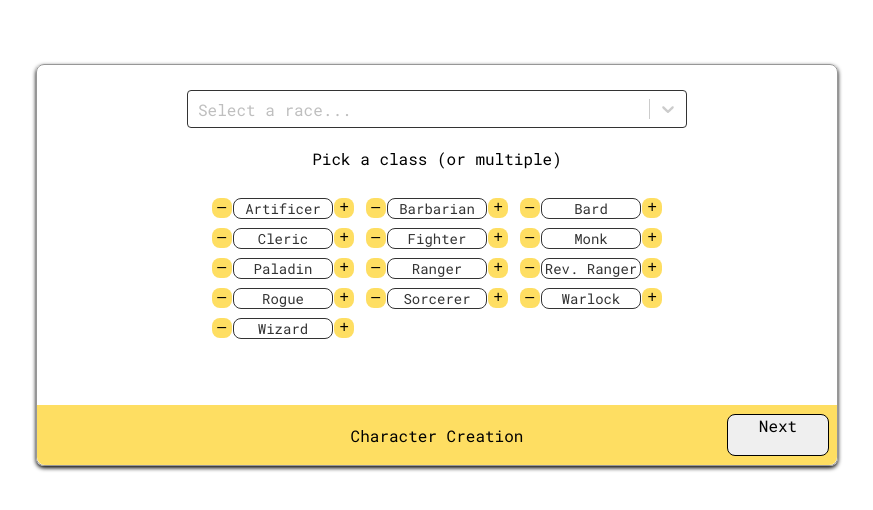
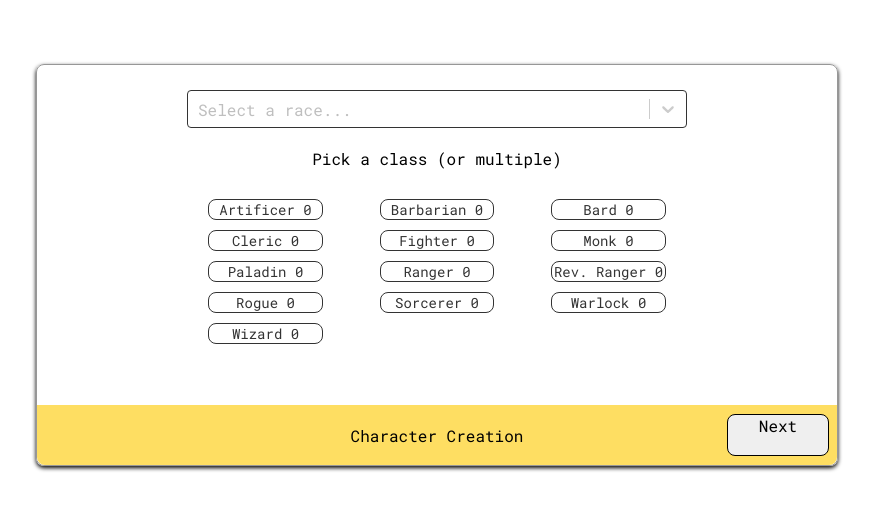
Before and after one commit to kkv263/dndf, a React (Create React App) app: page / in a window 1280 px wide. Both pictures are taken after a click on the element "Next". Shown: the top 510 px of the page, without its empty margins (203-1076 px from the left). Built offline with nearby package versions, Linux system fonts and the light colour scheme.

Commit message:
add magic items, need to integrate starting TP

```diff
--- a/src/actions/formActions.js
+++ b/src/actions/formActions.js
@@ -1,4 +1,4 @@
-import { CHANGE_LEVEL, CHANGE_NAME, CHANGE_FORM } from './types';
+import { CHANGE_LEVEL, CHANGE_NAME, CHANGE_FORM, SELECT_BUTTON, INC_CLEVEL, DEC_CLEVEL, INC_TP } from './types';
 
 export const changeLevel  = (level) => dispatch => {
    dispatch({
@@ -20,3 +20,45 @@ export const changeForm  = (value) => dispatch => {
     payload: value + 1
   });
 }
+
+export const selectButton = (value, index) => dispatch => {
+
+  var flip = 0
+  if (value[index] === 0) {
+    flip = 1
+  }
+
+  var newArray = Object.assign([...value], {[index]:flip })
+
+  dispatch({
+    type: SELECT_BUTTON,
+    payload:newArray
+  });
+}
+
+export const incClassLevel = (value, index) => dispatch => {
+  var inc = 1 + value[index]
+  var newArray = Object.assign([...value], {[index]:inc})
+
+  dispatch({
+    type: INC_CLEVEL,
+    payload:newArray
+  });
+}
+
+export const decClassLevel = (value, index) => dispatch => {
+  var dec = value[index] - 1
+  var newArray = Object.assign([...value], {[index]:dec})
+
+  dispatch({
+    type: DEC_CLEVEL,
+    payload:newArray
+  });
+}
+
+export const incTP = (value, addValue) => dispatch => {
+  dispatch({
+    type: INC_TP,
+    payload: value + addValue
+  })
+}
--- a/src/actions/types.js
+++ b/src/actions/types.js
@@ -1,3 +1,7 @@
 export const CHANGE_LEVEL = 'CHANGE_LEVEL';
 export const CHANGE_NAME = 'CHANGE_NAME';
 export const CHANGE_FORM = 'CHANGE_FORM';
+export const SELECT_BUTTON = 'SELECT_BUTTON';
+export const INC_CLEVEL = 'INC_CLEVEL';
+export const DEC_CLEVEL = 'DEC_CLEVEL';
+export const INC_TP = 'INC_TP'
--- a/src/components/NewChar.js
+++ b/src/components/NewChar.js
@@ -7,7 +7,8 @@ import {groupedOptions} from '../data/races-sublist';
 import classes from '../data/classes-list';
 
 import { connect } from 'react-redux';
-import { changeLevel, changeName,changeForm} from '../actions/formActions';
+import { changeLevel, changeName,changeForm, selectButton, decClassLevel,incClassLevel,incTP} from '../actions/formActions';
+import { newCharGroup } from '../data/magic-items-list';
 
 const classButtons = []
 
@@ -24,29 +25,62 @@ class NewChar extends Component {
     this.handleChange = this.handleChange.bind(this);
     this.handleSubmit = this.handleSubmit.bind(this);
     this.handleRadioChange = this.handleRadioChange.bind(this);
+    this.changeClassLevel = this.changeClassLevel.bind(this);
+    this.recordMagicItems = this.recordMagicItems.bind(this);
     }
 
   handleChange(event) {
     this.props.changeName(event.target.value)
   }
 
-  handleSubmit(event) {
+  handleSubmit() {
     this.props.changeForm(this.props.form)
-
   }
 
   handleRadioChange(event){
     this.props.changeLevel(event.target.value);
   }
 
+  changeClassLevel(classIndex,operator){
+    var total = 0
+    var limit = 0
+    for (var i = 0; i <this.props.classLevel.length; i++){
+      total += this.props.classLevel[i];
+    }
+    if (this.props.level === '1')
+      limit = 1
+    else if (this.props.level ==='j')
+      limit = 3
+    else if (this.props.level === 'e')
+      limit = 5
+
+     if (operator === 0)
+      this.props.selectButton(this.props.classLevel, classIndex);
+
+    if(operator === -1)
+      this.props.decClassLevel(this.props.classLevel,classIndex);
+
+    if (total < limit || limit === 1) {
+      if (operator === 1)
+        this.props.incClassLevel(this.props.classLevel, classIndex);
+    }
+  }
+
+  recordMagicItems(value){
+    if (value !== null)
+      this.props.incTP(this.props.tp,value.tp);
+  }
+
   render() {
-    var formState = ""
+    let formState = ""
+    let classLevelArray = this.props.classLevel
+    console.log(classLevelArray);
 
-    var classButtonsObject = classButtons.map((classItem, i) => {
-      return (<ClassButtonWrapper>
-              <IncDecButton>–</IncDecButton>
-              <ClassButton key={i}>{classItem}</ClassButton>
-              <IncDecButton>+</IncDecButton>
+    let classButtonsObject = classButtons.map((classItem, i) => {
+      return (<ClassButtonWrapper key={i}>
+              <IncDecButton show={this.props.level !== '1' && this.props.classLevel[i]} onClick={() => this.changeClassLevel(i,-1)}>–</IncDecButton>
+              <ClassButton selected={this.props.classLevel[i]} onClick={() => this.changeClassLevel(i,0)}>{classItem} {this.props.classLevel[i]}</ClassButton>
+              <IncDecButton show={this.props.level !== '1'&& this.props.classLevel[i]} onClick={() => this.changeClassLevel(i,1)}>+</IncDecButton>
               </ClassButtonWrapper>)
     });
 
@@ -58,13 +92,12 @@ class NewChar extends Component {
         <Text> And this character is...</Text>
         <input onClick={this.handleRadioChange} name="level" type="radio" id="level1" value="1"/>
         <label  htmlFor="level1" >Level 1</label>
-        <br/>
         <input onClick={this.handleRadioChange} name="level" type="radio" id="level2" value="j"/>
         <label style={{'color' : '#689EFF'}} htmlFor="level2" value="j">@Journeyfriend (Level 3)</label >
-        <br/>
         <input onClick={this.handleRadioChange} name="level" type="radio" id="level3" color ="#000" value="e"/>
         <label style={{'color' : '#FFDD3F'}} htmlFor="level3">@Elite Noodle (Level 5)</label >
         </LevelCheckBox>
+        <Select isClearable maxMenuHeight={155} styles ={Dropdown} placeholder={'Invest your TP into...'} options={newCharGroup} onChange={this.recordMagicItems}/>
         <BottomBar>
           <Text>Character Creation</Text>
           <NextButton onClick={this.handleSubmit}>Next</NextButton>
@@ -75,7 +108,7 @@ class NewChar extends Component {
       case 1:
       formState = (
       <RCWrapper>
-        <Select styles ={Dropdown} placeholder={'Select a race...'} options={groupedOptions} />
+        <Select maxMenuHeight={155} styles ={Dropdown} placeholder={'Select a race...'} options={groupedOptions}  />
         <Text mt={'2.5%'}>Pick a class (or multiple)</Text>
           <ClassButtonContainer>
           {classButtonsObject}
@@ -104,13 +137,17 @@ NewChar.propTypes = {
   changeLevel: propTypes.func.isRequired,
   level: propTypes.string.isRequired,
   name: propTypes.string.isRequired,
-  form: propTypes.number.isRequired
+  form: propTypes.number.isRequired,
+  classLevel: propTypes.array.isRequired,
+  tp:propTypes.number.isRequired
 }
 
 const mapStateToProps = state => ({
   level: state.info.level,
   name: state.info.name,
-  form: state.form.form
+  form: state.form.form,
+  classLevel: state.info.classLevel,
+  tp: state.info.tp
 });
 
-export default connect(mapStateToProps, {changeLevel,changeName,changeForm})(NewChar);
+export default connect(mapStateToProps, {changeLevel,changeName,changeForm,selectButton,decClassLevel,incClassLevel,incTP})(NewChar);
--- /dev/null
+++ b/src/data/magic-items-list.js
@@ -0,0 +1,41 @@
+export const tier1_4 = [
+	{ value: 'alchjug', label: 'Alchemy Jug', tp:4},
+	{ value: 'bob', label: 'Bag of Beans', tp:4},
+	{ value: 'balhar', label: 'Balance of Harmony', tp:4 },
+	{ value: 'beadfor', label: 'Bead of Force', tp:4 },
+	{ value: 'capwater', label: 'Cap of Water Breathing', tp:4 },
+	{ value: 'chimeopen', label: 'Chime of Opening', tp:4 },
+	{ value: 'cloakmanta', label: 'Cloak of the Manta Ray', tp:4 },
+	{ value: 'decanter', label: 'Decanter of Endless Water', tp:4 },
+	{ value: 'driftglo', label: 'Driftglobe', tp:4 },
+	{ value: 'dustdis', label: 'Dust of Disappearance', tp:4 },
+	{ value: 'dustdry', label: 'Dust of Dryness', tp:4 },
+	{ value: 'dustsne', label: 'Dust of Sneezing and Choking', tp:4 },
+	{ value: 'elemgem', label: 'Elemental Gem', tp:4 },
+	{ value: 'eyesmin', label: 'Eyes of Minute Seeing', tp:4 },
+	{ value: 'foldboat', label: 'Folding Boat', tp:4 },
+	{ value: 'gognig', label: 'Goggles of Night', tp:4 },
+	{ value: 'helmcom', label: 'Helm of Comprehending Languages', tp:4 },
+	{ value: 'hewsack', label: 'Heward\'s Handy Haversack', tp:4},
+	{ value: 'horsesp', label: 'Horseshoes of Speed', tp:4},
+	{ value: 'immrod', label: 'Immovable Rod', tp:4},
+	{ value: 'lanrev', label: 'Latern of Revealing', tp:4},
+	{ value: 'mirpas', label: 'Mirror of the Past', tp:4},
+	{ value: 'perihp', label: 'Periapt of Health', tp:4},
+	{ value: 'qualtok', label: 'Quall\'s Feather Token', tp:4},
+	{ value: 'ringswi', label: 'Ring of Swimming', tp:4},
+	{ value: 'robser', label: 'Robe of Serpents', tp:4},
+    { value: 'robite', label: 'Robe of Useful Items', tp:4},
+    { value: 'ropclim', label: 'Robe of Climbing', tp:4},
+    { value: 'sadcav', label: 'Saddle of the Cavalier', tp:4},
+    { value: 'sendston', label: 'Sending Stones', tp:4},
+    { value: 'wanmd', label: 'Wand of Magic Detection', tp:4},
+    { value: 'wandsec', label: 'Wand of Secrets', tp:4}
+];
+
+export const newCharGroup = [
+	{
+	  label: 'Tier 1 4TP',
+	  options: tier1_4
+    }
+];
--- a/src/reducers/infoReducer.js
+++ b/src/reducers/infoReducer.js
@@ -1,11 +1,14 @@
-import { CHANGE_LEVEL, CHANGE_NAME} from '../actions/types';
+import { CHANGE_LEVEL, CHANGE_NAME, SELECT_BUTTON, INC_CLEVEL, DEC_CLEVEL, INC_TP} from '../actions/types';
 
 const initialState = {
   level: '',
   name: '',
+  classLevel : [0,0,0,0,0,0,0,0,0,0,0,0,0],
+  tp:0
 };
 
 export default function(state = initialState, action) {
+
   switch(action.type){
     case CHANGE_LEVEL:
       return {
@@ -19,6 +22,29 @@ export default function(state = initialState, action) {
         name:action.payload
       }
 
+    case SELECT_BUTTON:
+      return{
+        ...state,
+        classLevel:action.payload
+      }
+
+    case INC_CLEVEL:
+      return{
+        ...state,
+        classLevel:action.payload
+      }
+
+    case DEC_CLEVEL:
+      return{
+        ...state,
+        classLevel:action.payload
+      }
+
+      case INC_TP:
+      return{
+        ...state,
+        tp:action.payload
+      }
     default:
       return state;
   }
--- a/src/styles/NewChar.style.js
+++ b/src/styles/NewChar.style.js
@@ -86,7 +86,7 @@ export const ClassButtonContainer = styled.div`
 display:flex;
 justify-content:space-between;
 flex-wrap:wrap;
-width: 450px;
+width: 500px;
 margin-top:2.5%;
 `
 
@@ -101,6 +101,7 @@ width:20px;
 height:20px;
 background-color:#fede62;
 border-radius:8px;
+visibility: ${props => props.show ? 'visible' : 'hidden'}
 cursor:pointer;
   &:hover{
   background-color:#333333;
@@ -112,14 +113,16 @@ export const ClassButton = styled.div`
   margin-left:1%;
   margin-right:1%;
   border: 1px solid #333333;
-  color: #333333;
+  border-radius:8px;
+  color: ${props => props.selected? 'white' : '#333333'};
   font-family: 'Roboto Mono', monospace;
   font-size: 14px;
-  width: 100px;
+  width: 115px;
   border-radius:8px;
+  background-color: ${props => props.selected? '#333333' : 'white'};
   cursor:pointer;
   &:hover{
-    background-color:#333333;
+    background-color: ${props => props.selected? '#333333' : '#979797'};
     color:white;
   }
 `
@@ -153,10 +156,6 @@ export const Dropdown = {
     ...base,
     width: '500px',
   }),
-  menuList: (base) =>  ({
-    ...base,
-    height: '130px'
-  }),
   placeholder: (base) => ({
     ...base,
     fontFamily:'Roboto Mono',
```
Also changed, not shown: 1 other file (tests, documents, lock files or other folders).
